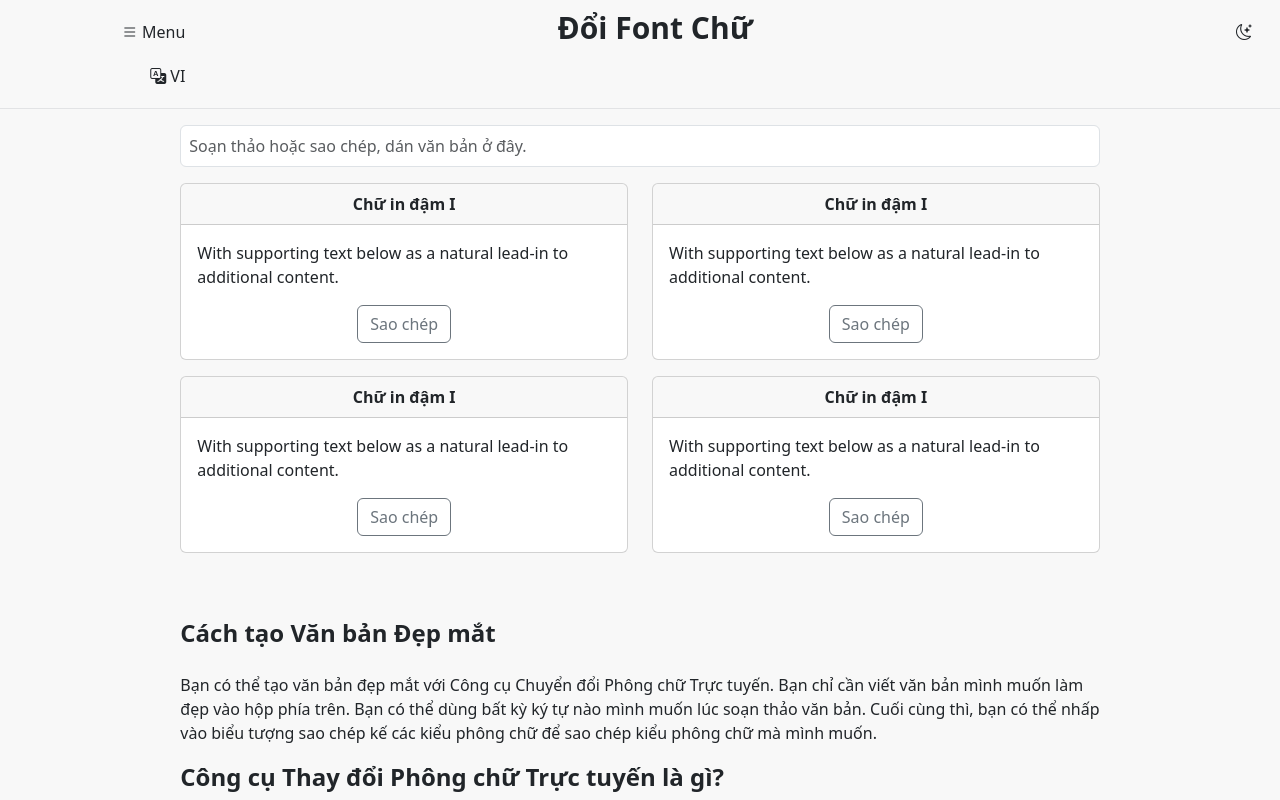
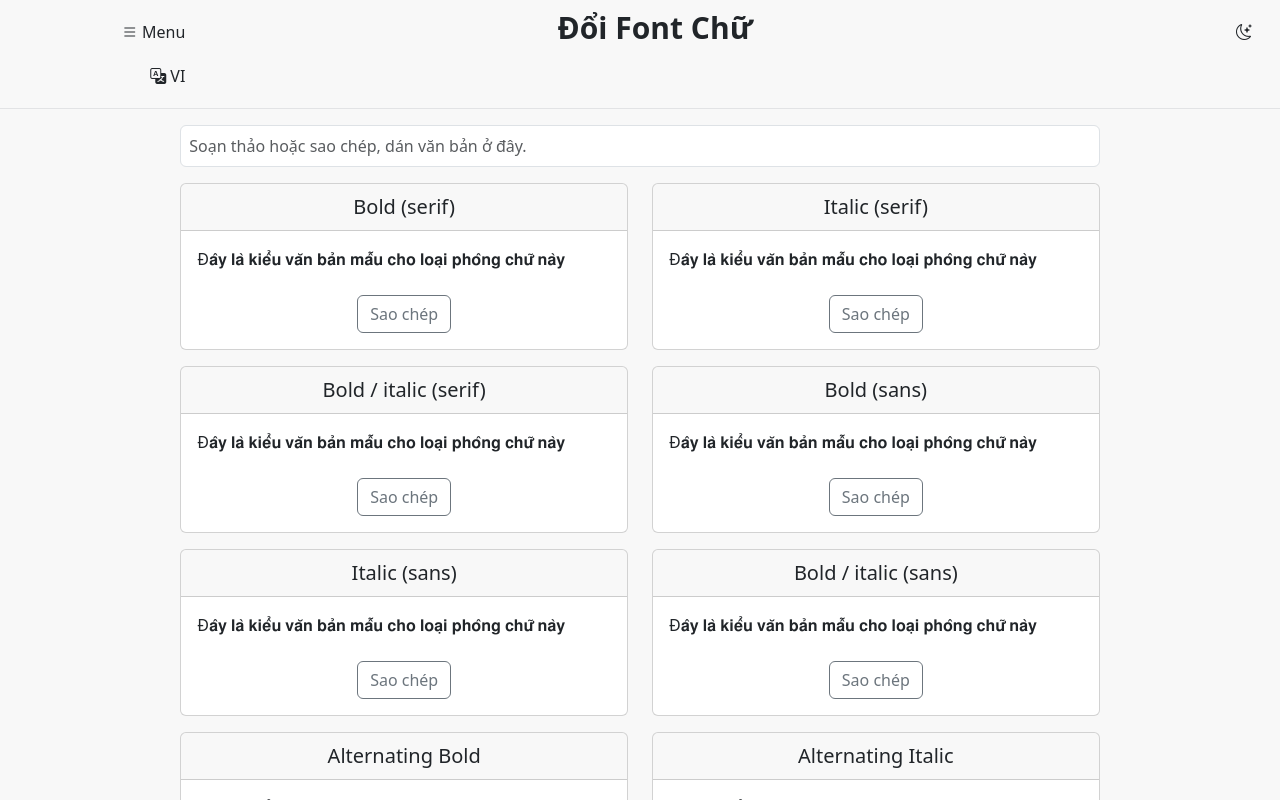
Before and after one commit to ducchinh123/convert-text-billions, a Vue app: page / in a window 1280 px wide. Shown: the top 800 px of the page. Built offline with nearby package versions, Linux system fonts and the light colour scheme.

Commit message:
base show font

```diff
--- a/src/views/TheBody.vue
+++ b/src/views/TheBody.vue
@@ -1,6 +1,384 @@
 <script setup>
+import { ref } from 'vue';
 import { RouterLink } from 'vue-router';
+
+const fonts = ref([
+{
+      label: "Bold (serif)",
+      slug: "bold",
+      previewFont: "times",
+      actions: [
+        {
+          action: "normalize",
+          type: "NFD",
+        },
+        {
+          action: "shift_code_point",
+          range: [65, 90],
+          add: 119743,
+        },
+        {
+          action: "shift_code_point",
+          range: [97, 122],
+          add: 119737,
+        },
+        {
+          action: "shift_code_point",
+          range: [48, 57],
+          add: 120734,
+        },
+      ],
+      textStyle: {
+        path: "bold-italic",
+      },
+    },
+    {
+      label: "Italic (serif)",
+      slug: "italic",
+      previewFont: "times",
+      actions: [
+        {
+          action: "normalize",
+          type: "NFD",
+        },
+        {
+          action: "map_code_point",
+          map: {
+            104: [8462],
+          },
+        },
+        {
+          action: "shift_code_point",
+          range: [65, 90],
+          add: 119795,
+        },
+        {
+          action: "shift_code_point",
+          range: [97, 122],
+          add: 119789,
+        },
+      ],
+      textStyle: {
+        path: "bold-italic",
+      },
+    },
+    {
+      label: "Bold / italic (serif)",
+      slug: "bold-italic",
+      previewFont: "times",
+      actions: [
+        {
+          action: "normalize",
+          type: "NFD",
+        },
+        {
+          action: "shift_code_point",
+          range: [65, 90],
+          add: 119847,
+        },
+        {
+          action: "shift_code_point",
+          range: [97, 122],
+          add: 119841,
+        },
+      ],
+      textStyle: {
+        path: "bold-italic",
+      },
+    },
+    {
+      label: "Bold (sans)",
+      slug: "bold-sans",
+      previewFont: "times",
+      actions: [
+        {
+          action: "normalize",
+          type: "NFD",
+        },
+        {
+          action: "shift_code_point",
+          range: [65, 90],
+          add: 120211,
+        },
+        {
+          action: "shift_code_point",
+          range: [97, 122],
+          add: 120205,
+        },
+        {
+          action: "shift_code_point",
+          range: [48, 57],
+          add: 120764,
+        },
+      ],
+      textStyle: {
+        path: "bold-italic",
+      },
+    },
+    {
+      label: "Italic (sans)",
+      slug: "italic-sans",
+      previewFont: "times",
+      actions: [
+        {
+          action: "normalize",
+          type: "NFD",
+        },
+        {
+          action: "shift_code_point",
+          range: [65, 90],
+          add: 120263,
+        },
+        {
+          action: "shift_code_point",
+          range: [97, 122],
+          add: 120257,
+        },
+      ],
+      textStyle: {
+        path: "bold-italic",
+      },
+    },
+    {
+      label: "Bold / italic (sans)",
+      slug: "bold-italic-sans",
+      previewFont: "times",
+      actions: [
+        {
+          action: "normalize",
+          type: "NFD",
+        },
+        {
+          action: "shift_code_point",
+          range: [65, 90],
+          add: 120315,
+        },
+        {
+          action: "shift_code_point",
+          range: [97, 122],
+          add: 120309,
+        },
+      ],
+      textStyle: {
+        path: "bold-italic",
+      },
+    },
+    {
+      label: "Alternating Bold",
+      slug: "alternating-bold",
+      previewFont: "times",
+      actions: [
+        {
+          actions: [
+            [
+              {
+                action: "normalize",
+                type: "NFD",
+              },
+              {
+                action: "shift_code_point",
+                range: [65, 90],
+                add: 119743,
+              },
+              {
+                action: "shift_code_point",
+                range: [97, 122],
+                add: 119737,
+              },
+              {
+                action: "shift_code_point",
+                range: [48, 57],
+                add: 120734,
+              },
+            ],
+            [],
+          ],
+          action: "cycle",
+        },
+      ],
+      textStyle: {
+        path: "bold-italic",
+      },
+    },
+    {
+      label: "Alternating Italic",
+      slug: "alternating-italic",
+      previewFont: "times",
+      actions: [
+        {
+          actions: [
+            [
+              {
+                action: "normalize",
+                type: "NFD",
+              },
+              {
+                action: "map_code_point",
+                map: {
+                  104: [8462],
+                },
+              },
+              {
+                action: "shift_code_point",
+                range: [65, 90],
+                add: 119795,
+              },
+              {
+                action: "shift_code_point",
+                range: [97, 122],
+                add: 119789,
+              },
+            ],
+            [],
+          ],
+          action: "cycle",
+        },
+      ],
+      textStyle: {
+        path: "bold-italic",
+      },
+    },
+    {
+      label: "Bold w/ Alternating Italic",
+      slug: "bold-alternating-italic",
+      previewFont: "times",
+      actions: [
+        {
+          actions: [
+            [
+              {
+                action: "normalize",
+                type: "NFD",
+              },
+              {
+                action: "shift_code_point",
+                range: [65, 90],
+                add: 119847,
+              },
+              {
+                action: "shift_code_point",
+                range: [97, 122],
+                add: 119841,
+              },
+            ],
+            [
+              {
+                action: "normalize",
+                type: "NFD",
+              },
+              {
+                action: "shift_code_point",
+                range: [65, 90],
+                add: 120315,
+              },
+              {
+                action: "shift_code_point",
+                range: [97, 122],
+                add: 120309,
+              },
+            ],
+          ],
+          action: "cycle",
+        },
+      ],
+      textStyle: {
+        path: "bold-italic",
+      },
+    },
+    {
+      label: "Italic Switch Serifs",
+      slug: "italic-switch-serifs",
+      previewFont: "times",
+      actions: [
+        {
+          actions: [
+            [
+              {
+                action: "normalize",
+                type: "NFD",
+              },
+              {
+                action: "map_code_point",
+                map: {
+                  104: [8462],
+                },
+              },
+              {
+                action: "shift_code_point",
+                range: [65, 90],
+                add: 119795,
+              },
+              {
+                action: "shift_code_point",
+                range: [97, 122],
+                add: 119789,
+              },
+            ],
+            [
+              {
+                action: "normalize",
+                type: "NFD",
+              },
+              {
+                action: "shift_code_point",
+                range: [65, 90],
+                add: 120263,
+              },
+              {
+                action: "shift_code_point",
+                range: [97, 122],
+                add: 120257,
+              },
+            ],
+          ],
+          action: "cycle",
+        },
+      ],
+      textStyle: {
+        path: "bold-italic",
+      },
+    }
+]);
+
+const updateText = (event) => {
+  const text = event.target.value;
+  fonts.value.forEach((font) => {
+    font.transformedText = applyFontTransformations(text, font.actions);
+  });
+};
+
+const applyFontTransformations = (text, actions) => {
+  let transformedText = text;
+  actions.forEach((action) => {
+    if (action.action === "normalize" && action.type === "NFD") {
+      transformedText = transformedText.normalize("NFD");
+    }
+    if (action.action === "shift_code_point") {
+      transformedText = transformedText
+        .split('')
+        .map((char) => {
+          const codePoint = char.codePointAt(0);
+          if (codePoint >= action.range[0] && codePoint <= action.range[1]) {
+            return String.fromCodePoint(codePoint + action.add);
+          }
+          return char;
+        })
+        .join('');
+    }
+  });
+  return transformedText;
+};
+
+const copyToClipboard = (text) => {
+  navigator.clipboard.writeText(text).then(() => {
+    alert('Đã sao chép!');
+  }).catch(err => {
+    console.error('Error copying text: ', err);
+  });
+};
+
 </script>
+
 <template>
   <div class="container p-3">
     <div class="row">
@@ -10,6 +388,7 @@ import { RouterLink } from 'vue-router';
           type="text"
           placeholder="Soạn thảo hoặc sao chép, dán văn bản ở đây."
           class="form-control p-2"
+          @keyup="updateText"
         />
       </div>
       <div class="col-md-1"></div>
@@ -18,74 +397,25 @@ import { RouterLink } from 'vue-router';
       <div class="col-md-1"></div>
       <div class="col-md-10">
         <div class="row mt-3">
-          <div class="col-md-6 mb-3">
+          <div class="col-md-6 mb-3" v-for="font in fonts" :key="font.slug">
             <div class="card">
-              <div class="card-header text-center"><RouterLink :to="{name: 'detail', params: {fname: 'bold'}}" style="color: unset; text-decoration: none">Chữ in đậm I</RouterLink></div>
+              <div class="card-header text-center">
+                <RouterLink :to="{ name: 'detail', params: { fname: font.slug } }" style="color: unset; text-decoration: none">
+                  {{ font.label }}
+                </RouterLink>
+              </div>
               <div class="card-body">
                 <p class="card-text">
-                  With supporting text below as a natural lead-in to additional
-                  content.
+                  {{ font.transformedText || "Đ𝐚̂𝐲 𝐥𝐚̀ 𝐤𝐢𝐞̂̉𝐮 𝐯𝐚̆𝐧 𝐛𝐚̉𝐧 𝐦𝐚̂̃𝐮 𝐜𝐡𝐨 𝐥𝐨𝐚̣𝐢 𝐩𝐡𝐨̂𝐧𝐠 𝐜𝐡𝐮̛̃ 𝐧𝐚̀𝐲" }}
                 </p>
                 <div class="row">
                   <div class="col-md-12 text-center">
-                    <button class="btn btn-outline-secondary">Sao chép</button>
+                    <button class="btn btn-outline-secondary" @click="copyToClipboard(font.transformedText)">Sao chép</button>
                   </div>
                 </div>
               </div>
             </div>
           </div>
-
-          <div class="col-md-6 mb-3">
-            <div class="card">
-              <div class="card-header text-center"><RouterLink to="" style="color: unset; text-decoration: none">Chữ in đậm I</RouterLink></div>
-              <div class="card-body">
-                <p class="card-text">
-                  With supporting text below as a natural lead-in to additional
-                  content.
-                </p>
-                <div class="row">
-                  <div class="col-md-12 text-center">
-                    <button class="btn btn-outline-secondary">Sao chép</button>
-                  </div>
-                </div>
-              </div>
-            </div>
-          </div>
-
-          <div class="col-md-6 mb-3">
-            <div class="card">
-              <div class="card-header text-center"><RouterLink to="" style="color: unset; text-decoration: none">Chữ in đậm I</RouterLink></div>
-              <div class="card-body">
-                <p class="card-text">
-                  With supporting text below as a natural lead-in to additional
-                  content.
-                </p>
-                <div class="row">
-                  <div class="col-md-12 text-center">
-                    <button class="btn btn-outline-secondary">Sao chép</button>
-                  </div>
-                </div>
-              </div>
-            </div>
-          </div>
-
-          <div class="col-md-6 mb-3">
-            <div class="card">
-              <div class="card-header text-center"><RouterLink to="" style="color: unset; text-decoration: none">Chữ in đậm I</RouterLink></div>
-              <div class="card-body">
-                <p class="card-text">
-                  With supporting text below as a natural lead-in to additional
-                  content.
-                </p>
-                <div class="row">
-                  <div class="col-md-12 text-center">
-                    <button class="btn btn-outline-secondary">Sao chép</button>
-                  </div>
-                </div>
-              </div>
-            </div>
-          </div>
-
         </div>
       </div>
       <div class="col-md-1"></div>
@@ -96,44 +426,24 @@ import { RouterLink } from 'vue-router';
         <div class="mb-3">
           <h2>Cách tạo Văn bản Đẹp mắt</h2>
           <p>
-            Bạn có thể tạo văn bản đẹp mắt với Công cụ Chuyển đổi Phông chữ Trực
-            tuyến. Bạn chỉ cần viết văn bản mình muốn làm đẹp vào hộp phía trên.
-            Bạn có thể dùng bất kỳ ký tự nào mình muốn lúc soạn thảo văn bản.
-            Cuối cùng thì, bạn có thể nhấp vào biểu tượng sao chép kế các kiểu
-            phông chữ để sao chép kiểu phông chữ mà mình muốn.
+            Bạn có thể tạo văn bản đẹp mắt với Công cụ Chuyển đổi Phông chữ Trực tuyến. Bạn chỉ cần viết văn bản mình muốn làm đẹp vào hộp phía trên. Bạn có thể dùng bất kỳ ký tự nào mình muốn lúc soạn thảo văn bản. Cuối cùng thì, bạn có thể nhấp vào biểu tượng sao chép kế các kiểu phông chữ để sao chép kiểu phông chữ mà mình muốn.
           </p>
         </div>
 
         <div class="mb-3">
           <h2>Công cụ Thay đổi Phông chữ Trực tuyến là gì?</h2>
           <p>
-            Công cụ Thay đổi Phông chữ Trực tuyến là một công cụ trực tuyến cho
-            phép bạn viết các văn bản sành điệu trên Instagram, Twitter,
-            WhatsApp, Facebook, Discord, and Skype. Ngoài các diễn đàn này, bạn
-            cũng có thể dùng công cụ này để tạo một biệt danh sành điệu. Bạn có
-            thể làm biệt danh của mình thú vị hơn trên các game chẳng hạn như
-            PUBG, CS: GO và tạo ra các biệt danh đẹp mắt của 2024 với các kiểu
-            phông chữ khác nhau.
+            Công cụ Thay đổi Phông chữ Trực tuyến là một công cụ trực tuyến cho phép bạn viết các văn bản sành điệu trên Instagram, Twitter, WhatsApp, Facebook, Discord, and Skype. Ngoài các diễn đàn này, bạn cũng có thể dùng công cụ này để tạo một biệt danh sành điệu. Bạn có thể làm biệt danh của mình thú vị hơn trên các game chẳng hạn như PUBG, CS: GO và tạo ra các biệt danh đẹp mắt của 2024 với các kiểu phông chữ khác nhau.
           </p>
         </div>
 
         <div class="mb-3">
           <h2>Công cụ Thay đổi Phông chữ hoạt động như thế nào?</h2>
           <p>
-            Dù số ký tự trên bàn phím của bạn là có hạn, các máy tính và điện
-            thoại lại có thể nhận diện được hàng chục ngàn ký tự. Các mấy tính
-            chỉ hỗ trợ 128 ký tự (ASCII) trong quá khứ bây giờ có thể hỗ trợ và
-            nhận diện nhiều ký tự nhờ vào Unicode. Hơn nữa, hàng năm tiêu chuẩn
-            Unicode đều mở rộng với nhiều ký tự, biểu tượng, và emoji hơn, và
-            nhiều ký tự mới, từ lá cờ của các nước đến các biểu tượng khác nhau,
-            đã có thể được hiểu bởi tất cả các máy tính.
+            Dù số ký tự trên bàn phím của bạn là có hạn, các máy tính và điện thoại lại có thể nhận diện được hàng chục ngàn ký tự. Các máy tính chỉ hỗ trợ 128 ký tự (ASCII) trong quá khứ bây giờ có thể hỗ trợ và nhận diện nhiều ký tự nhờ vào Unicode. Hơn nữa, hàng năm tiêu chuẩn Unicode đều mở rộng với nhiều ký tự, biểu tượng, và emoji hơn, và nhiều ký tự mới, từ lá cờ của các nước đến các biểu tượng khác nhau, đã có thể được hiểu bởi tất cả các máy tính.
           </p>
           <p>
-            Công cụ Tạo Phông chữ cho phép bạn viết văn bản đẹp mắt có thể dùng
-            được trên các diễn đàn như WhatsApp, Instagram, và nhiều game trực
-            tuyến bằng cách dùng các biểu tượng không có trên bàn phím. Lúc làm
-            điều này, nó sẽ thay đổi từng chữ cái bạn nhập vào bằng các biểu
-            tượng văn bản.
+            Công cụ Tạo Phông chữ cho phép bạn viết văn bản đẹp mắt có thể dùng được trên các diễn đàn như WhatsApp, Instagram, và nhiều game trực tuyến bằng cách dùng các biểu tượng không có trên bàn phím. Lúc làm điều này, nó sẽ thay đổi từng chữ cái bạn nhập vào bằng các biểu tượng văn bản.
           </p>
         </div>
       </div>
@@ -144,13 +454,20 @@ import { RouterLink } from 'vue-router';
 
 <style scoped>
 .content-wel h2 {
-    font-size: 1.5em;
-    font-weight: 700;
-    line-height: 1.3333333;
-    margin-bottom: 1em;
+  margin-top: 1rem;
+  font-size: 1.5rem;
 }
 
-.card .card-header {
-    font-weight: 600;
+.content-wel p {
+  font-size: 1rem;
+  line-height: 1.5;
+}
+
+.card-header {
+  font-size: 1.25rem;
+}
+
+.btn {
+  margin-top: 0.5rem;
 }
 </style>
```
Also changed, not shown: 1 other file (tests, documents, lock files or other folders).
